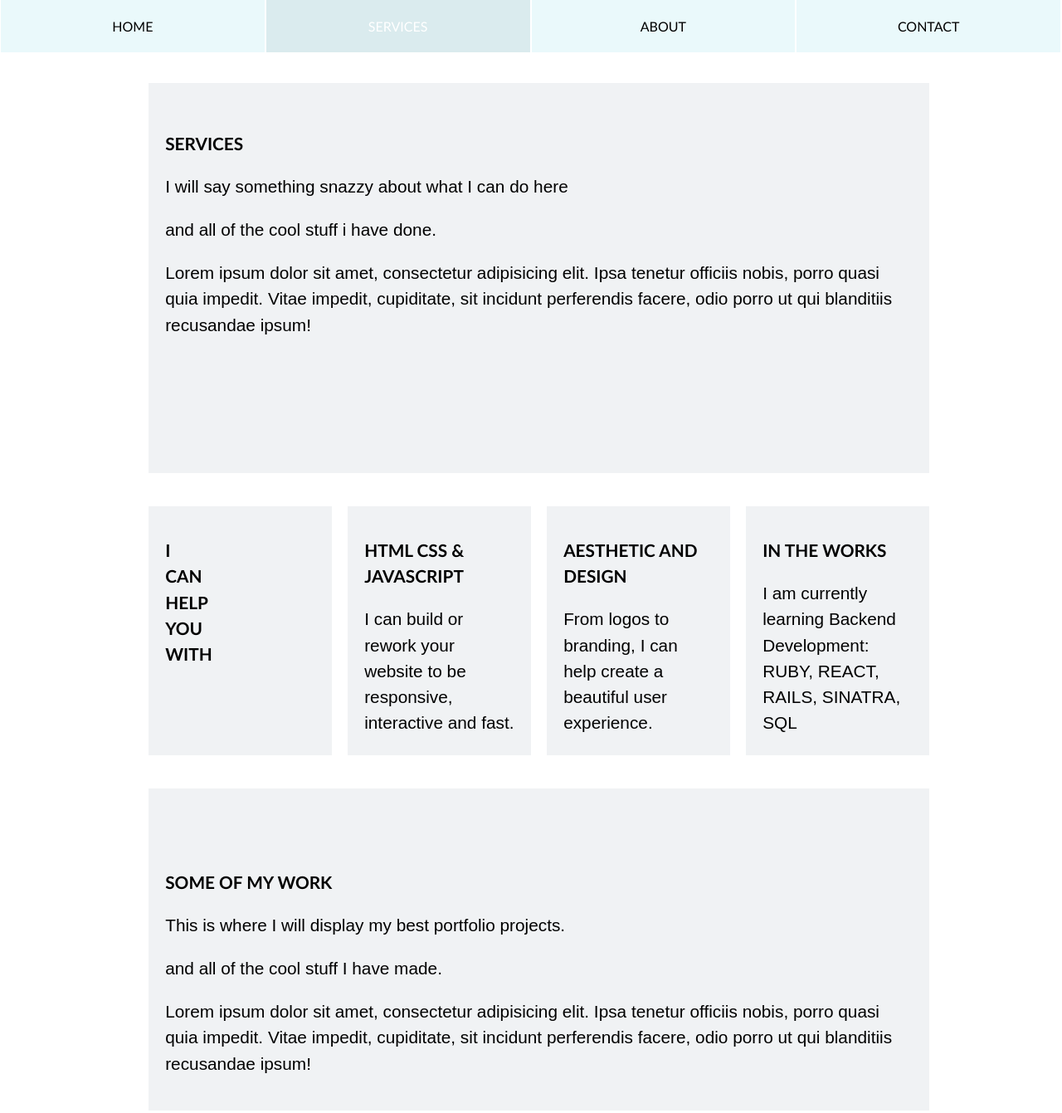
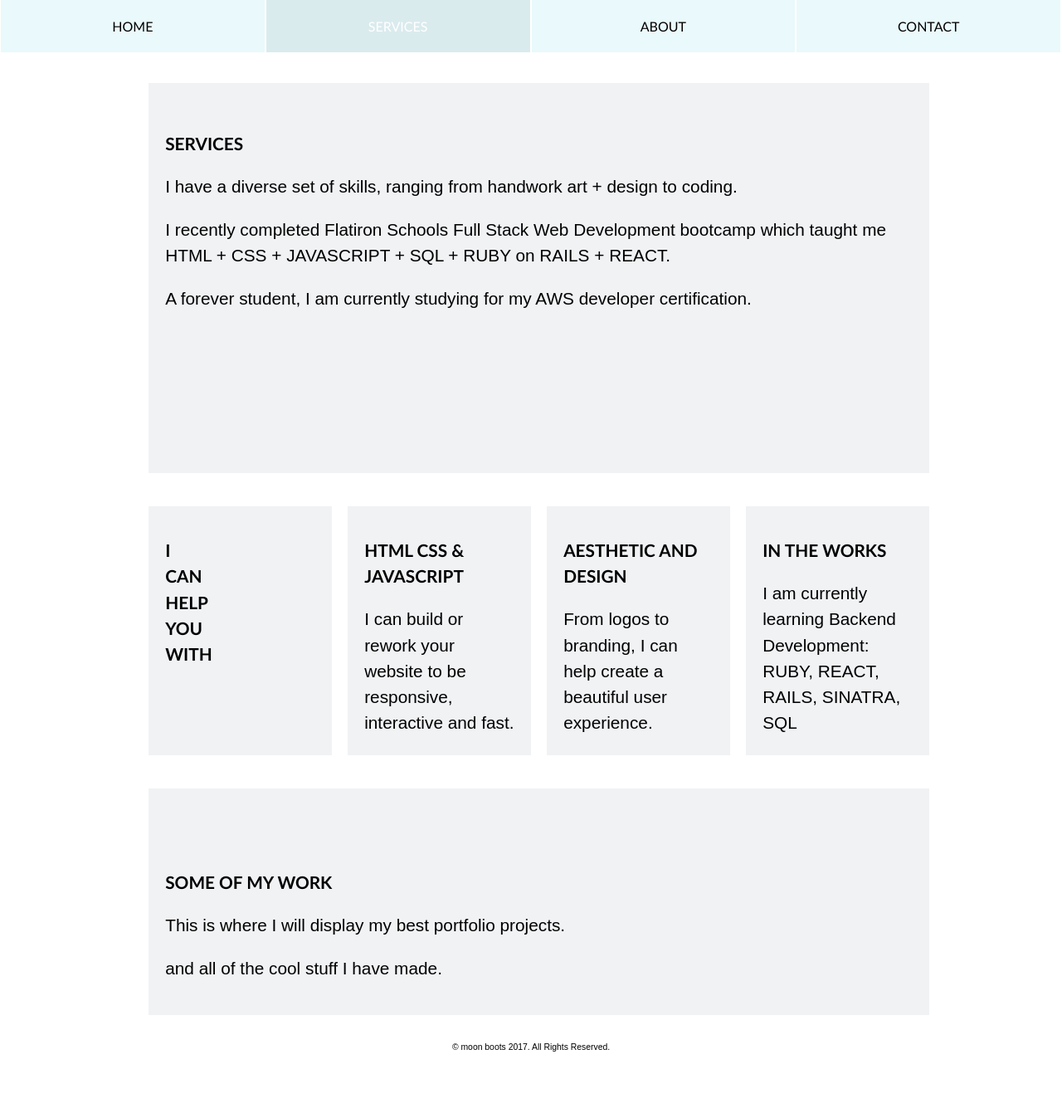
Before and after one commit to petitlapin86/portfolio, a plain HTML site: page services.html in a window 1280 px wide. Shown: the top 1341 px of the page at 83% size. After the commit the page ends 1280 px from the top, so only its background shows below. Drawn offline with nearby package versions, Linux system fonts and the light colour scheme; a web font is replaced by a local one.

Commit message:
saving up to date version

```diff
--- a/css/style.css
+++ b/css/style.css
@@ -128,6 +128,7 @@ color: black;
   text-align: center;
   font-size: .5em;
   font-family: times, serif;
+  bottom: 0;
 }
 
 
--- a/services.html
+++ b/services.html
@@ -35,9 +35,9 @@
           <div class="wrapper clearfix">
             <div class="col-services">
               <h2>SERVICES</h2>
-              <p>I will say something snazzy about what I can do here</p>
-              <p>and all of the cool stuff i have done.</p>
-              <p>Lorem ipsum dolor sit amet, consectetur adipisicing elit. Ipsa tenetur officiis nobis, porro quasi quia impedit. Vitae impedit, cupiditate, sit incidunt perferendis facere, odio porro ut qui blanditiis recusandae ipsum!</p>
+              <p>I have a diverse set of skills, ranging from handwork art + design to coding. </p>
+              <p>I recently completed Flatiron Schools Full Stack Web Development bootcamp which taught me HTML + CSS + JAVASCRIPT + SQL + RUBY on RAILS + REACT.</p>
+              <p>A forever student, I am currently studying for my AWS developer certification.</p>
           </div>
         </div>
           </section>
@@ -68,7 +68,7 @@
                 <h2>SOME OF MY WORK</h2>
                 <p>This is where I will display my best portfolio projects.</p>
                 <p>and all of the cool stuff I have made.</p>
-                <p>Lorem ipsum dolor sit amet, consectetur adipisicing elit. Ipsa tenetur officiis nobis, porro quasi quia impedit. Vitae impedit, cupiditate, sit incidunt perferendis facere, odio porro ut qui blanditiis recusandae ipsum!</p>
+
             </div>
           </div>
           </section>
```
Also changed, not shown: index.html (+2 -2 lines).
